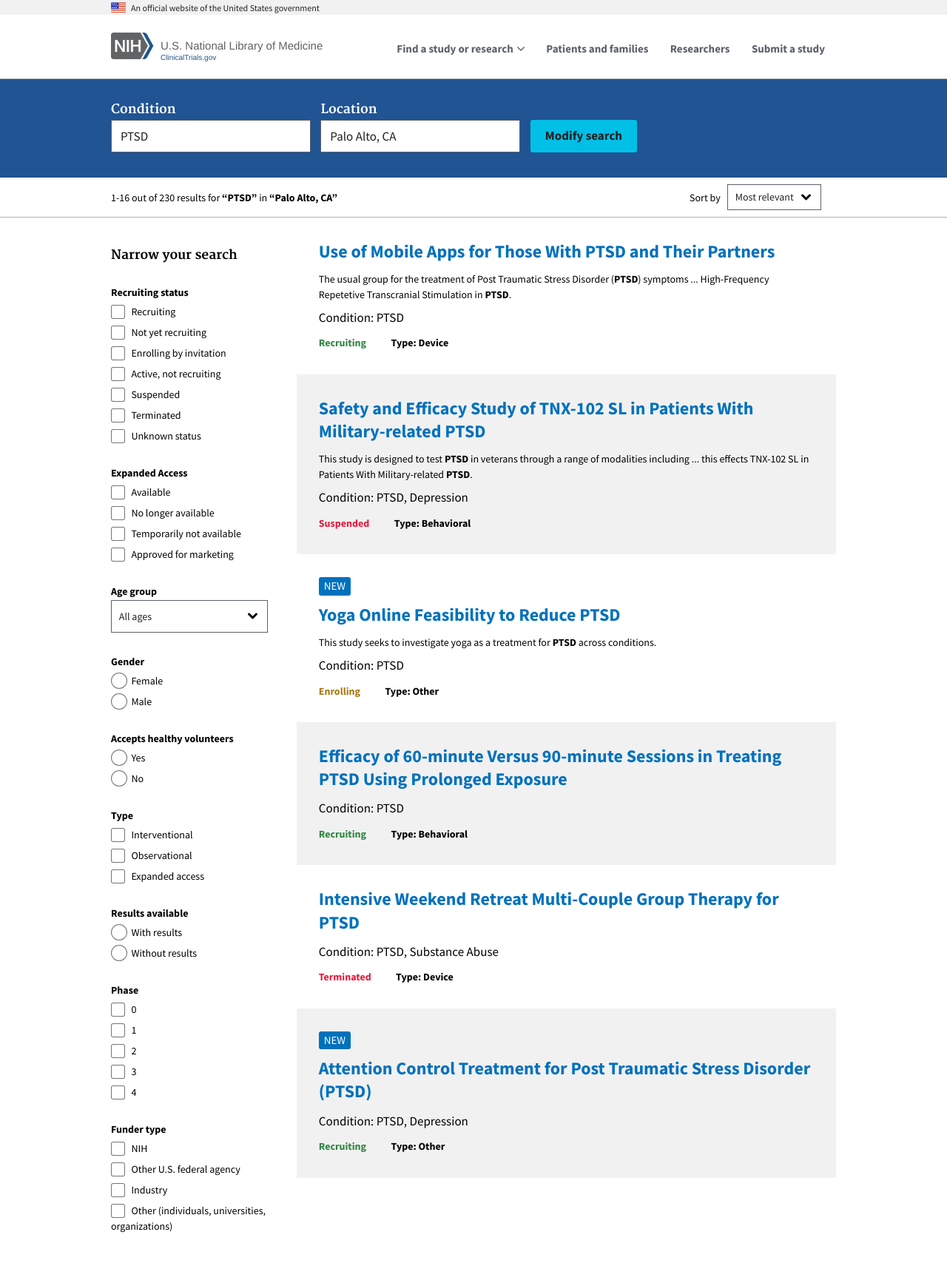
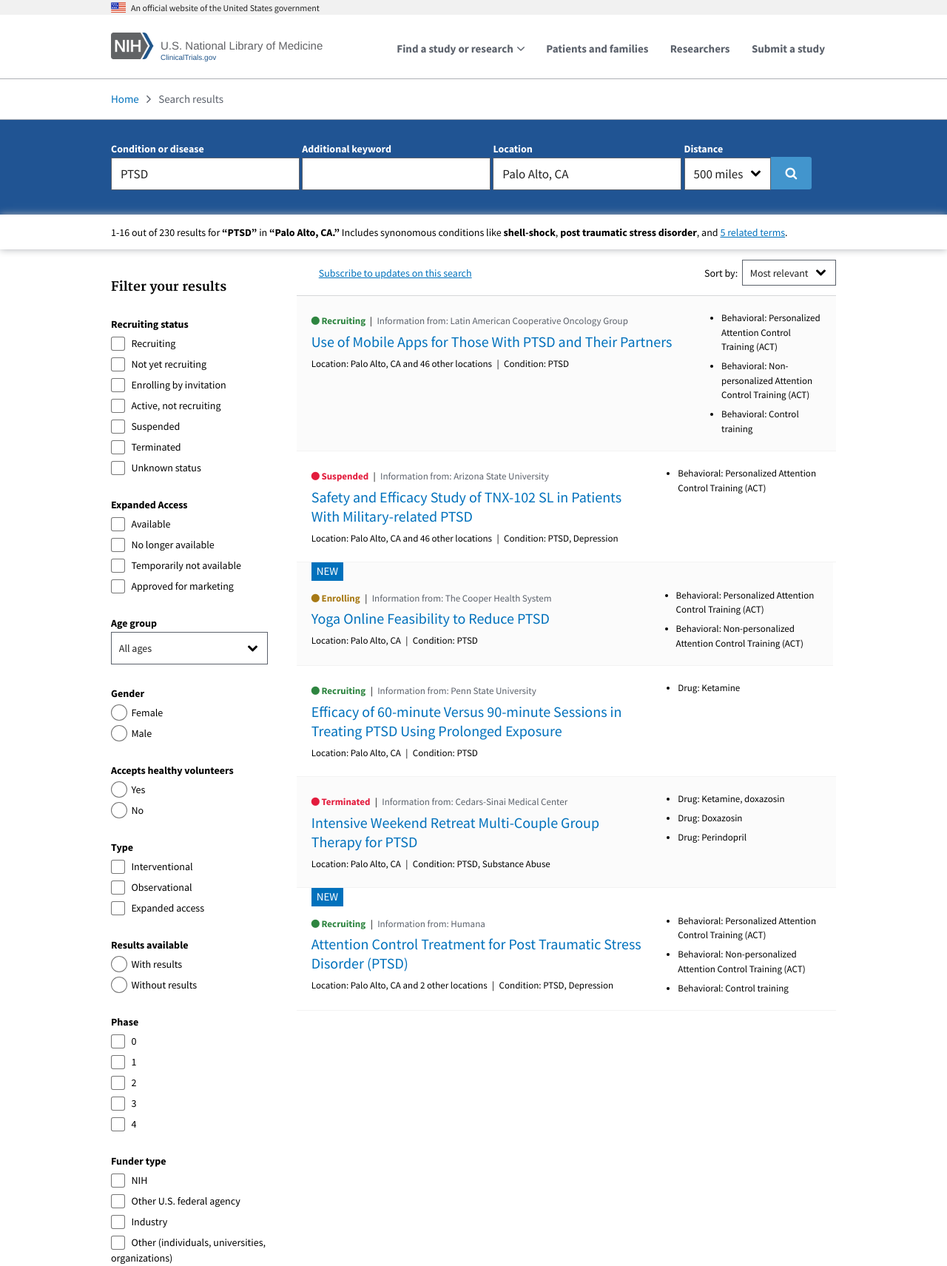
Before and after one commit to 18F/clinical-trials-prototype, a Jekyll site: the page built from pages/search-results.md, in a window 1280 px wide. Shown: the whole page at 74% size. Built offline with Jekyll 4.4.1, drawn with Linux system fonts in a browser that asks for light colours; before the commit the page ends 1668 px from its top, so only the background shows below that.

```diff
--- a/_includes/search-results-filter.html
+++ b/_includes/search-results-filter.html
@@ -1,4 +1,4 @@
-<h4>Narrow your search</h4>
+<h4>Filter your results</h4>
 <fieldset class="usa-fieldset-inputs">
   <legend class="">Recruiting status</legend>
   <ul class="usa-unstyled-list">
--- a/_sass/_custom.scss
+++ b/_sass/_custom.scss
@@ -71,6 +71,12 @@
   border-top: 1px solid $color-gray-light;
   margin-bottom: 6rem;
   margin-top: 6rem !important;
+}
+
+.hr-small {
+  border-top-color: $color-gray-lighter;
+  margin-bottom: 3rem;
+  margin-top: 3rem !important;
 }
 
 // Table ------------ //
@@ -393,6 +399,10 @@
   color: $color-green;
 }
 
+.usa-color-secondary {
+  color: $color-secondary;
+}
+
 ///////////////////////////////////
 // Study detail page ---------- //
 /////////////////////////////////
@@ -621,7 +631,7 @@
   color: $color-white;
 
   label {
-    font-family: $font-serif;
+    font-size: $small-font-size;
     font-weight: $font-bold;
 
     @include media($medium-screen) {
@@ -629,17 +639,19 @@
     }
   }
 
-  input {
+  button {
+    background-color: #4295CD;
+
+    &:hover {
+      background-color: $color-primary;
+    }
+
     @include media($medium-screen) {
-      width: 27rem;
-    }
-  }
-
-  button {
-    @include media($medium-screen) {
+      border-bottom-left-radius: 0;
+      border-top-left-radius: 0;
       height: 44px;
       margin-bottom: 4px !important;
-      margin-left: 1rem;
+      margin-left: -4px;
       vertical-align: bottom;
     }
   }
@@ -651,7 +663,7 @@
 
 .search_results-info {
   @include padding(2rem null);
-  border-bottom: 1px solid $color-gray-light;
+  border-bottom: 1px solid $color-gray-lighter;
   display: flex;
   position: relative;
 
@@ -664,10 +676,9 @@
   font-size: $small-font-size;
   position: absolute;
   right: 0;
-  top: -6px;
+  top: 14px;
 
   @include media($medium-screen) {
-    margin-right: 50px;
     width: 127px;
   }
 
@@ -701,9 +712,15 @@
 
 .search_result-metadata {
   display: inline;
+  font-size: $h6-font-size;
+}
+
+.search_result-submitter {
+  color: $color-gray;
+}
+
+.search_result-study-status {
   font-weight: $font-bold;
-  font-size: $small-font-size;
-  margin-right: 3rem;
 }
 
 .study-status-recruiting {
@@ -719,12 +736,13 @@
 }
 
 .search_result-list {
-  li {
-    padding: 3rem;
+  > li {
+    border-bottom: 1px solid #F3F3F3;
+    padding: 2rem;
 
-    &:nth-of-type(even) {
-      background-color: $color-gray-lightest;
-      position: relative;
+    &:nth-of-type(odd) {
+      background-color: #FBFBFB;
+      // position: relative;
     }
   }
 }
@@ -734,13 +752,13 @@
 }
 
 .search_result-item {
-  article {
-    @include clip-margins;
-  }
+  display: table;
 
   .usa-label {
-    display: inline-block;
+    border-radius: 0;
+    display: table;
     margin-bottom: 1rem;
+    margin-top: -2rem;
   }
 
   p {
@@ -749,9 +767,10 @@
 }
 
 .search_result-heading {
+  @include margin(3px null);
   font-family: $font-sans;
-  font-size: 2.4rem;
-  margin-top: 0;
+  font-size: 2rem;
+  font-weight: $font-normal;
 
   a {
     text-decoration: none;
@@ -759,6 +778,14 @@
     &:hover {
       text-decoration: underline;
     }
+  }
+}
+
+.search_result-intervention {
+  font-size: $h6-font-size;
+
+  li {
+    list-style-type: disc;
   }
 }
 
@@ -804,26 +831,41 @@
 
 .search_result-count {
   display: inline-block;
-  font-size: $small-font-size;
+  font-size: 14px;
   margin-bottom: 0;
 }
 
 .search_result-info_bar {
+  @include padding(1.2rem null);
+  box-shadow: 0 0 1rem $color-gray-light;
+
   .usa-grid {
     position: relative;
   }
 }
 
-.search_result-search-item {
+.search_result-search-input {
   @include media($medium-screen) {
     display: inline-block;
+    width: 26%;
   }
 
-  &:first-of-type {
+  &:last-of-type {
     @include media($medium-screen) {
-      margin-right: 10px;
+      margin-right: 0;
     }
   }
+}
+
+.search_result-search-input-distance {
+  @include media($medium-screen) {
+    width: 12%;
+  }
+}
+
+.search_result-metadata-divider {
+  @include margin(null 3px);
+  font-size: $h6-font-size;
 }
 
 // Logo ------- //
--- a/pages/search-results.md
+++ b/pages/search-results.md
@@ -4,41 +4,50 @@
 class: search-results
 ---
 
+<nav class="submenu">
+  <div class="usa-grid">
+    <ul class="breadcrumbs usa-unstyled-list">
+      <li>
+        <a href="{{ site.baseurl }}/">Home</a>
+      </li>
+      <li>Search results</li>
+    </ul>
+  </div>
+</nav>
 <div class="search_result-search">
   <form class="usa-grid" action="">
-    <!-- <p class="search_results-search-heading">Showing 16 results for:</p> -->
-    <div class="search_result-search-item">
-      <label class="" for="search_field-condition">Condition</label>
+    <div class="search_result-search-input">
+      <label class="" for="search_field-condition">Condition or disease</label>
       <input id="search_field-condition" name="input-type-text" type="text" value="PTSD">
     </div>
-
-    <div class="search_result-search-item">
-      <!-- <p class="search_results-search-heading">near</p> -->
+    <div class="search_result-search-input">
+      <label class="" for="search_field-keyword">Additional keyword</label>
+      <input id="search_field-keyword" name="input-type-text" type="text" value="">
+    </div>
+    <div class="search_result-search-input">
       <label class="" for="search_field-location">Location</label>
       <input id="search_field-location" name="input-type-text" type="text" value="Palo Alto, CA">
     </div>
-    <button class="usa-button-primary-alt">Modify search</button>
+    <div class="search_result-search-input search_result-search-input-distance">
+      <label for="distance">Distance</label>
+      <select id="distance" name="distance">
+        <option></option>
+        <option value="50">50 miles</option>
+        <option value="100">100 miles</option>
+        <option value="250">250 miles</option>
+        <option value="500" selected>500 miles</option>
+        <option value="any">Any distance</option>
+      </select>
+    </div>
+    <button class="">
+      <span class="usa-sr-only">Modify search</span>
+      <i class="fa fa-search" aria-hidden="true"></i>
+    </button>
   </form>
 </div>
-<nav class="submenu search_result-info_bar">
+<nav class="search_result-info_bar">
   <div class="usa-grid">
-    <p class="search_result-count">1-16 out of 230 results for <b>“PTSD”</b> in <b>“Palo Alto, CA”</b></p>
-    <form class="form-sort" action="">
-      <label for="options">Sort by</label>
-      <select name="options" id="options">
-        <option value="value1">Most relevant</option>
-        <option value="value2">Newest</option>
-        <option value="value3">Oldest</option>
-      </select>
-    </form>
-    <!-- <ul class="breadcrumbs usa-unstyled-list">
-      <li>
-        <a href="#">Home</a>
-      </li>
-      <li>
-        Search results
-      </li>
-    </ul> -->
+    <p class="search_result-count">1-16 out of 230 results for <b>“PTSD”</b> in <b>“Palo Alto, CA.”</b> Includes synonomous conditions like <b>shell-shock</b>, <b>post traumatic stress disorder</b>, and <a href="#0">5 related terms</a>.</p>
   </div>
 </nav>
 <div class="usa-grid">
@@ -46,78 +55,152 @@
     {% include search-results-filter.html %}
   </aside>
   <div class="usa-width-three-fourths">
-<!--     <div class="search_results-info">
+    <div class="search_results-info">
       <div class="usa-width-one-half">
-        <p>Showing 16 out of 16 results</p>
         <a class="link-subscribe" href="javascript:void(0);">Subscribe to updates on this search</a>
       </div>
       <div class="usa-width-one-half">
+        <form class="form-sort" action="">
+          <label for="options">Sort by:</label>
+          <select name="options" id="options">
+            <option value="value1">Most relevant</option>
+            <option value="value2">Newest</option>
+            <option value="value3">Oldest</option>
+          </select>
+        </form>
       </div>
-    </div> -->
+    </div>
     <ol class="search_result-list usa-unstyled-list">
       <li class="search_result-item">
         <article>
-          <h3 class="search_result-heading">
-            <a href="{{ site.baseurl }}/study-detail/">Use of Mobile Apps for Those With PTSD and Their Partners</a>
-          </h3>
-          <p class="search_result-snippet">The usual group for the treatment of Post Traumatic Stress Disorder (<span class="search-term-highlight">PTSD</span>) symptoms ... High-Frequency Repetetive Transcranial Stimulation in <span class="search-term-highlight">PTSD</span>.</p>
-          <p>Condition: PTSD</p>
-          <p class="search_result-metadata study-status-recruiting">Recruiting</p>
-          <p class="search_result-metadata">Type: Device</p>
+          <div class="usa-width-three-fourths">
+            <p class="search_result-metadata search_result-study-status study-status-recruiting">
+              <i class="fa fa-circle" aria-hidden="true"></i>
+              Recruiting
+            </p>
+            <span class="search_result-metadata-divider">|</span>
+            <p class="search_result-metadata search_result-submitter">Information from: Latin American Cooperative Oncology Group</p>
+            <h3 class="search_result-heading">
+              <a href="{{ site.baseurl }}/study-detail/">Use of Mobile Apps for Those With PTSD and Their Partners</a>
+            </h3>
+            <p class="search_result-metadata">Location: Palo Alto, CA and 46 other locations</p>
+            <span class="search_result-metadata-divider">|</span>
+            <p class="search_result-metadata">Condition: PTSD</p>
+          </div>
+          <div class="usa-width-one-fourth">
+            <ul class="search_result-intervention">
+              <li>Behavioral: Personalized Attention Control Training (ACT)</li>
+              <li>Behavioral: Non-personalized Attention Control Training (ACT)</li>
+              <li>Behavioral: Control training</li>
+            </ul>
+          </div>
         </article>
       </li>
       <li class="search_result-item">
         <article>
-          <h3 class="search_result-heading">
-            <a href="javascript:void(0);">Safety and Efficacy Study of TNX-102 SL in Patients With Military-related PTSD</a>
-          </h3>
-          <p class="search_result-snippet">This study is designed to test <span class="search-term-highlight">PTSD</span> in veterans through a range of modalities including ... this effects TNX-102 SL in Patients With Military-related <span class="search-term-highlight">PTSD</span>.</p>
-          <p>Condition: PTSD, Depression</p>
-          <p class="search_result-metadata study-status-suspended">Suspended</p>
-          <p class="search_result-metadata">Type: Behavioral</p>
+          <div class="usa-width-two-thirds">
+            <p class="search_result-metadata search_result-study-status study-status-suspended"><i class="fa fa-circle" aria-hidden="true"></i> Suspended</p>
+            <span class="search_result-metadata-divider">|</span>
+            <p class="search_result-metadata search_result-submitter">Information from: Arizona State University</p>
+            <h3 class="search_result-heading">
+              <a href="javascript:void(0);">Safety and Efficacy Study of TNX-102 SL in Patients With Military-related PTSD</a>
+            </h3>
+            <p class="search_result-metadata">Location: Palo Alto, CA and 46 other locations</p>
+            <span class="search_result-metadata-divider">|</span>
+            <p class="search_result-metadata">Condition: PTSD, Depression</p>
+          </div>
+          <div class="usa-width-one-third">
+            <ul class="search_result-intervention">
+              <li>Behavioral: Personalized Attention Control Training (ACT)</li>
+            </ul>
+          </div>
         </article>
       </li>
       <li class="search_result-item">
         <article>
           <span class="usa-label">New</span>
-          <h3 class="search_result-heading">
-            <a href="javascript:void(0);">Yoga Online Feasibility to Reduce PTSD</a>
-          </h3>
-          <p class="search_result-snippet">This study seeks to investigate yoga as a treatment for <span class="search-term-highlight">PTSD</span> across conditions.</p>
-          <p>Condition: PTSD</p>
-          <p class="search_result-metadata study-status-enrolling">Enrolling</p>
-          <p class="search_result-metadata">Type: Other</p>
+          <div class="usa-width-two-thirds">
+            <p class="search_result-metadata search_result-study-status study-status-enrolling"><i class="fa fa-circle" aria-hidden="true"></i> Enrolling</p>
+            <span class="search_result-metadata-divider">|</span>
+            <p class="search_result-metadata search_result-submitter">Information from: The Cooper Health System</p>
+            <h3 class="search_result-heading">
+              <a href="javascript:void(0);">Yoga Online Feasibility to Reduce PTSD</a>
+            </h3>
+            <p class="search_result-metadata">Location: Palo Alto, CA</p>
+            <span class="search_result-metadata-divider">|</span>
+            <p class="search_result-metadata">Condition: PTSD</p>
+          </div>
+          <div class="usa-width-one-third">
+            <ul class="search_result-intervention">
+              <li>Behavioral: Personalized Attention Control Training (ACT)</li>
+              <li>Behavioral: Non-personalized Attention Control Training (ACT)</li>
+            </ul>
+          </div>
         </article>
       </li>
       <li class="search_result-item">
         <article>
-          <h3 class="search_result-heading">
-            <a href="javascript:void(0);">Efficacy of 60-minute Versus 90-minute Sessions in Treating PTSD Using Prolonged Exposure</a>
-          </h3>
-          <p>Condition: PTSD</p>
-          <p class="search_result-metadata study-status-recruiting">Recruiting</p>
-          <p class="search_result-metadata">Type: Behavioral</p>
+          <div class="usa-width-two-thirds">
+            <p class="search_result-metadata search_result-study-status study-status-recruiting"><i class="fa fa-circle" aria-hidden="true"></i> Recruiting</p>
+            <span class="search_result-metadata-divider">|</span>
+            <p class="search_result-metadata search_result-submitter">Information from: Penn State University</p>
+            <h3 class="search_result-heading">
+              <a href="javascript:void(0);">Efficacy of 60-minute Versus 90-minute Sessions in Treating PTSD Using Prolonged Exposure</a>
+            </h3>
+            <p class="search_result-metadata">Location: Palo Alto, CA</p>
+            <span class="search_result-metadata-divider">|</span>
+            <p class="search_result-metadata">Condition: PTSD</p>
+          </div>
+          <div class="usa-width-one-third">
+            <ul class="search_result-intervention">
+              <li>Drug: Ketamine</li>
+            </ul>
+          </div>
         </article>
       </li>
       <li class="search_result-item">
         <article>
-          <h3 class="search_result-heading">
-            <a href="javascript:void(0);">Intensive Weekend Retreat Multi-Couple Group Therapy for PTSD</a>
-          </h3>
-          <p>Condition: PTSD, Substance Abuse</p>
-          <p class="search_result-metadata study-status-suspended">Terminated</p>
-          <p class="search_result-metadata">Type: Device</p>
+          <div class="usa-width-two-thirds">
+            <p class="search_result-metadata search_result-study-status study-status-suspended"><i class="fa fa-circle" aria-hidden="true"></i> Terminated</p>
+            <span class="search_result-metadata-divider">|</span>
+            <p class="search_result-metadata search_result-submitter">Information from: Cedars-Sinai Medical Center</p>
+            <h3 class="search_result-heading">
+              <a href="javascript:void(0);">Intensive Weekend Retreat Multi-Couple Group Therapy for PTSD</a>
+            </h3>
+            <p class="search_result-metadata">Location: Palo Alto, CA</p>
+            <span class="search_result-metadata-divider">|</span>
+            <p class="search_result-metadata">Condition: PTSD, Substance Abuse</p>
+          </div>
+          <div class="usa-width-one-third">
+            <ul class="search_result-intervention">
+              <li>Drug: Ketamine, doxazosin</li>
+              <li>Drug: Doxazosin</li>
+              <li>Drug: Perindopril</li>
+            </ul>
+          </div>
         </article>
       </li>
       <li class="search_result-item">
         <article>
           <span class="usa-label">New</span>
-          <h3 class="search_result-heading">
-            <a href="javascript:void(0);">Attention Control Treatment for Post Traumatic Stress Disorder (PTSD)</a>
-          </h3>
-          <p>Condition: PTSD, Depression</p>
-          <p class="search_result-metadata study-status-recruiting">Recruiting</p>
-          <p class="search_result-metadata">Type: Other</p>
+          <div class="usa-width-two-thirds">
+            <p class="search_result-metadata search_result-study-status study-status-recruiting"><i class="fa fa-circle" aria-hidden="true"></i> Recruiting</p>
+            <span class="search_result-metadata-divider">|</span>
+            <p class="search_result-metadata search_result-submitter">Information from: Humana</p>
+            <h3 class="search_result-heading">
+              <a href="javascript:void(0);">Attention Control Treatment for Post Traumatic Stress Disorder (PTSD)</a>
+            </h3>
+            <p class="search_result-metadata">Location: Palo Alto, CA and 2 other locations</p>
+            <span class="search_result-metadata-divider">|</span>
+            <p class="search_result-metadata">Condition: PTSD, Depression</p>
+          </div>
+          <div class="usa-width-one-third">
+            <ul class="search_result-intervention">
+              <li>Behavioral: Personalized Attention Control Training (ACT)</li>
+              <li>Behavioral: Non-personalized Attention Control Training (ACT)</li>
+              <li>Behavioral: Control training</li>
+            </ul>
+          </div>
         </article>
       </li>
     </ol>
```
Also changed, not shown: pages/study-detail.md (+76 -39 lines).
